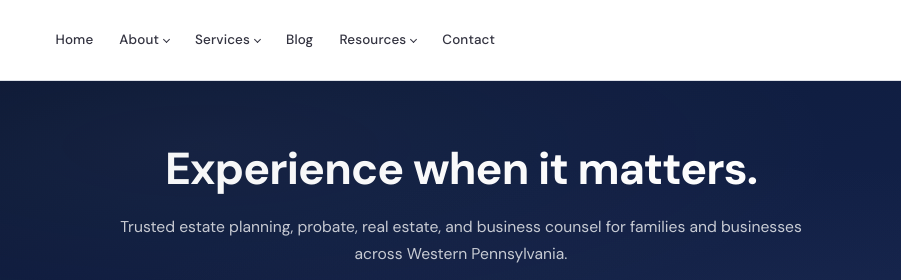
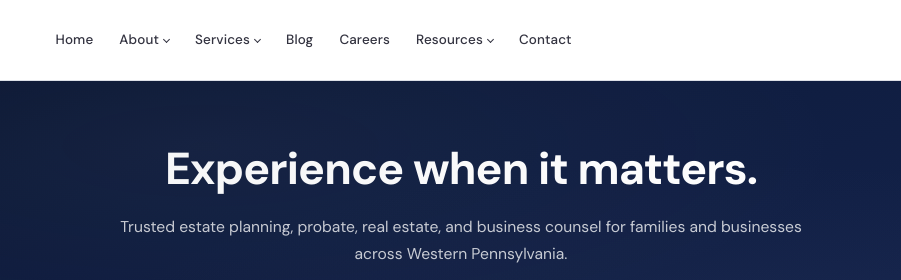
Before and after one commit to jament23/ament-law-website, an Eleventy site: page index.njk in a window 1280 px wide. Shown: the top 280 px of the page, 179-1080 px from the left. Built offline with nearby package versions, Linux system fonts and the light colour scheme; Eleventy itself is replaced by a stand-in of ours; files that its build step writes are made by us from their sources.

Commit message:
Add Careers to top navigation and footer quick links
- Top nav: Careers link between Blog and Resources
- Footer quick links: Careers added between Blog and Refer a Client
- Careers link now appears in 3 places: top nav, footer links, footer bottom

```diff
--- a/_includes/layouts/base.njk
+++ b/_includes/layouts/base.njk
@@ -195,6 +195,7 @@
                         </ul>
                     </li>
                     <li><a href="/blog/">Blog</a></li>
+                    <li><a href="/careers/">Careers</a></li>
                     <li class="has-dropdown">
                         <a href="/resources/" class="dropdown-trigger">Resources</a>
                         <ul class="dropdown">
@@ -234,6 +235,7 @@
                     <li><a href="/reviews/">Reviews</a></li>
                     <li><a href="/seminar/plan-with-confidence/">Free Seminar</a></li>
                     <li><a href="/blog/">Blog</a></li>
+                    <li><a href="/careers/">Careers</a></li>
                     <li><a href="/refer/">Refer a Client</a></li>
                     <li><a href="/areas-we-serve/">Areas We Serve</a></li>
                     <li><a href="/contact/">Contact</a></li>
```
